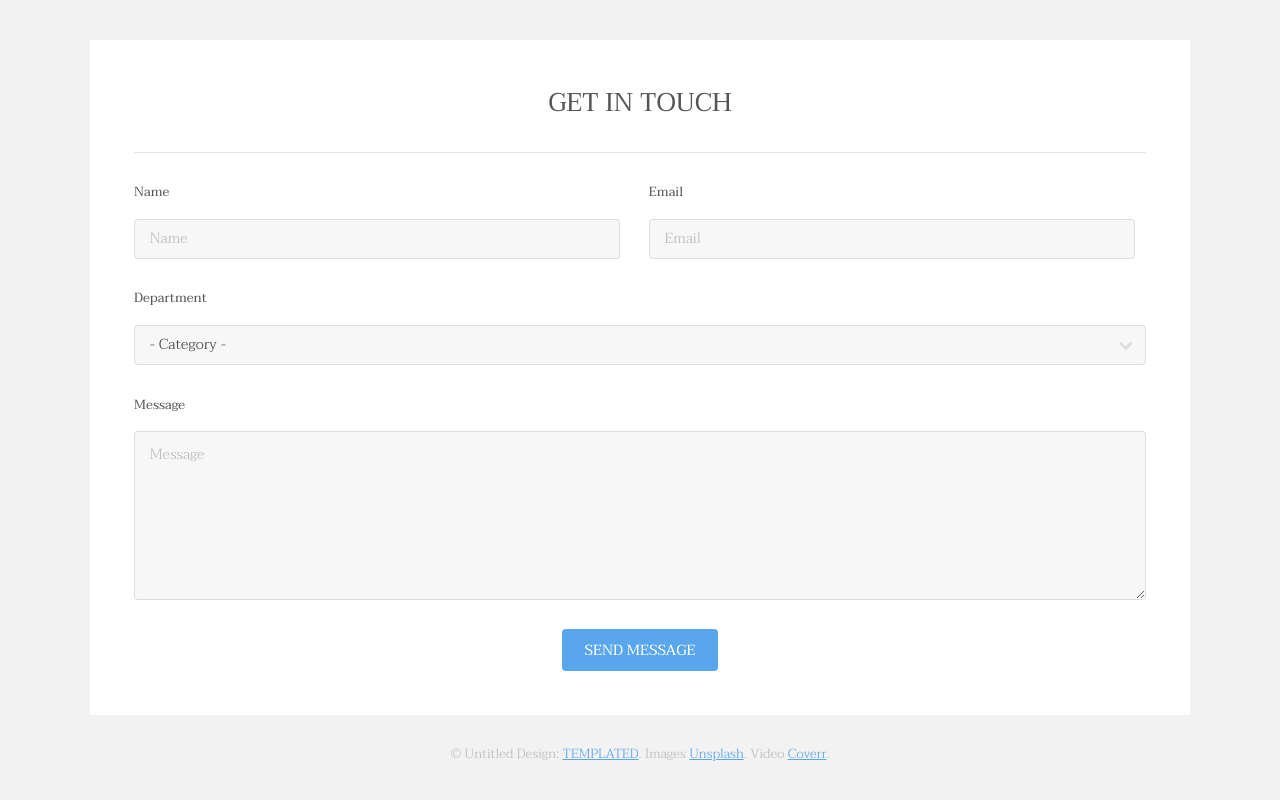
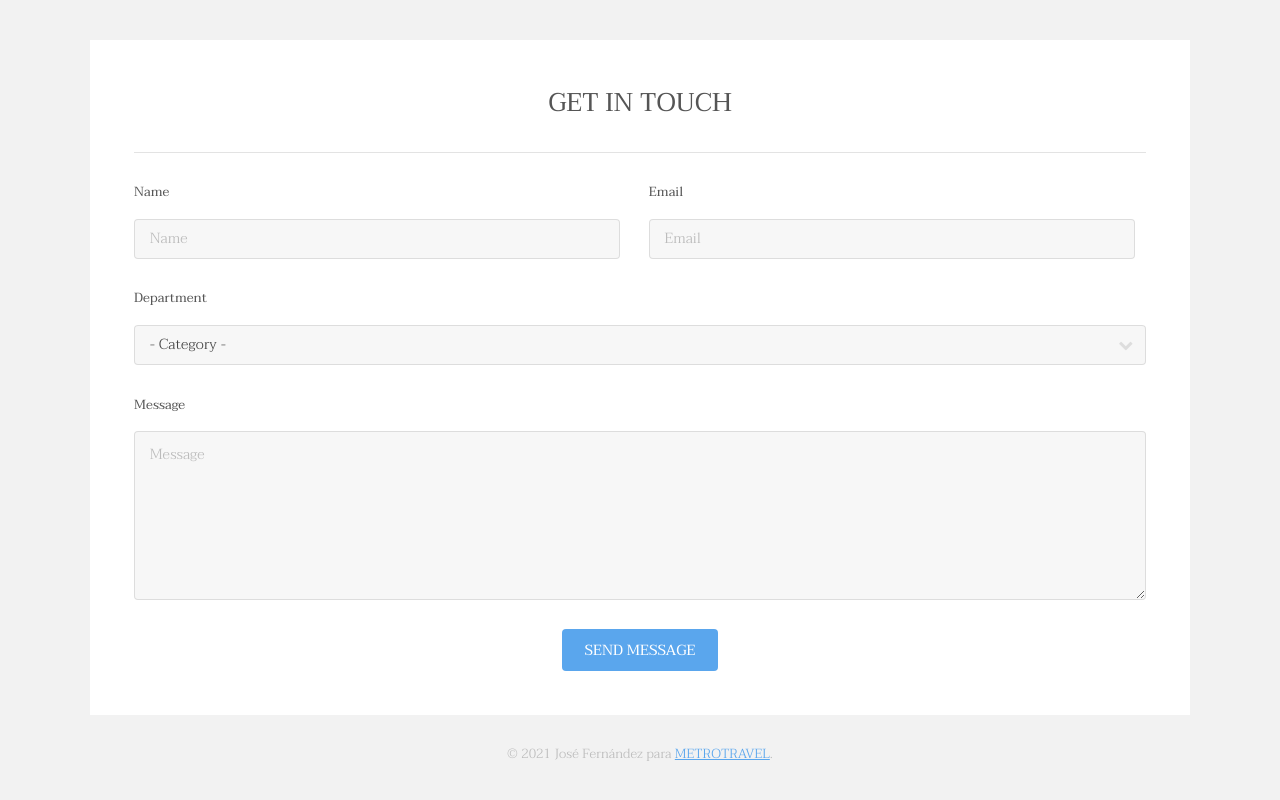
Before and after one commit to jose-fer-san/04_REP_METROPOLITA, a plain HTML site: page index.html in a window 1280 px wide. Shown: the part 3231-4031 px from the top of the page. Drawn offline with Linux system fonts and the light colour scheme.

Commit message:
cambios en el pie de página por JOSE

```diff
--- a/index.html
+++ b/index.html
@@ -194,7 +194,7 @@
 						</div>
 					</section>
 					<div class="copyright">
-						&copy; Untitled Design: <a href="https://templated.co/">TEMPLATED</a>. Images <a href="https://unsplash.com/">Unsplash</a>. Video <a href="http://coverr.co/">Coverr</a>.
+						© 2021 José Fernández para <a href="https://metro.travel/">METROTRAVEL</a>.
 					</div>
 				</div>
 			</footer>
```
